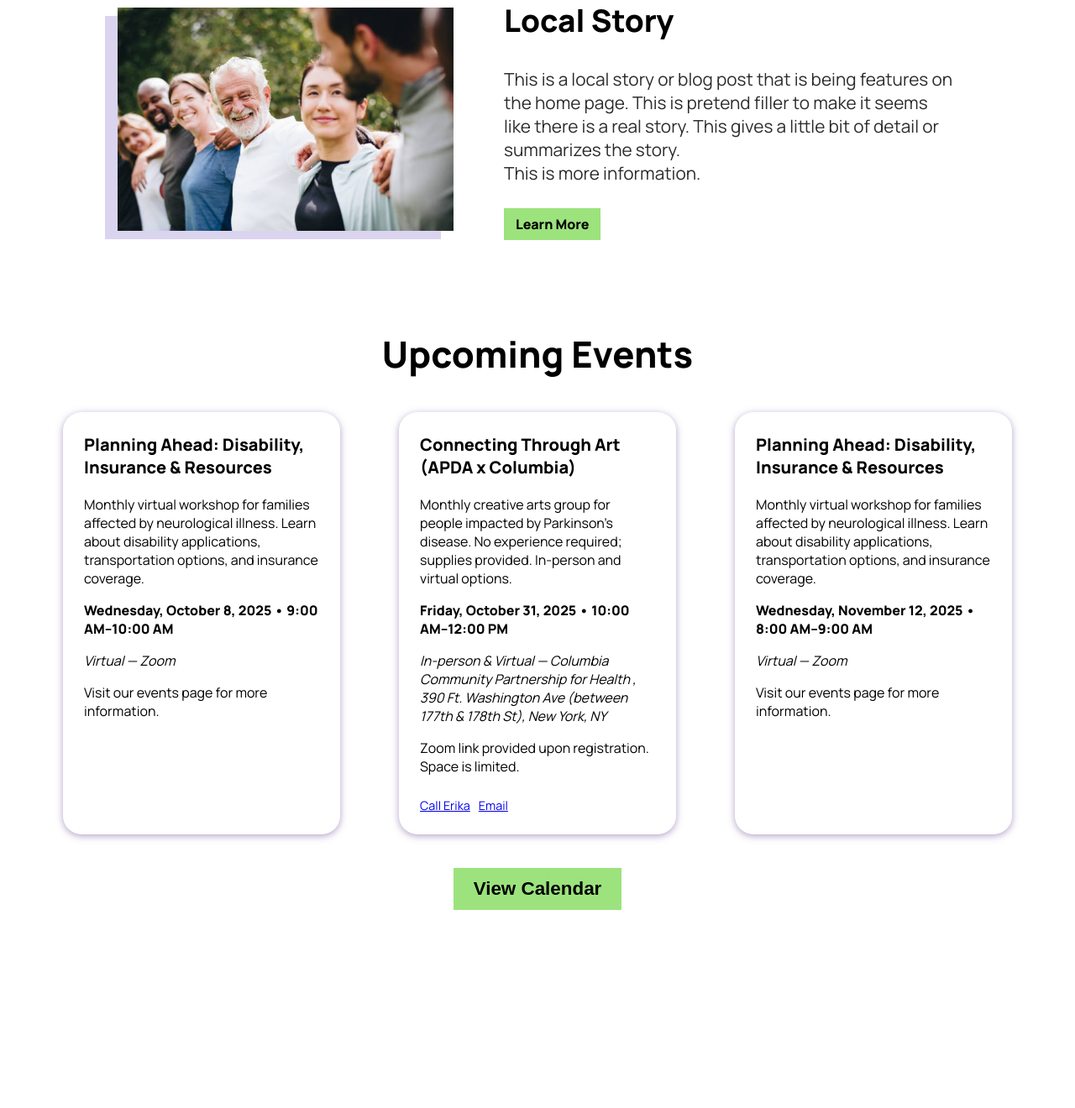
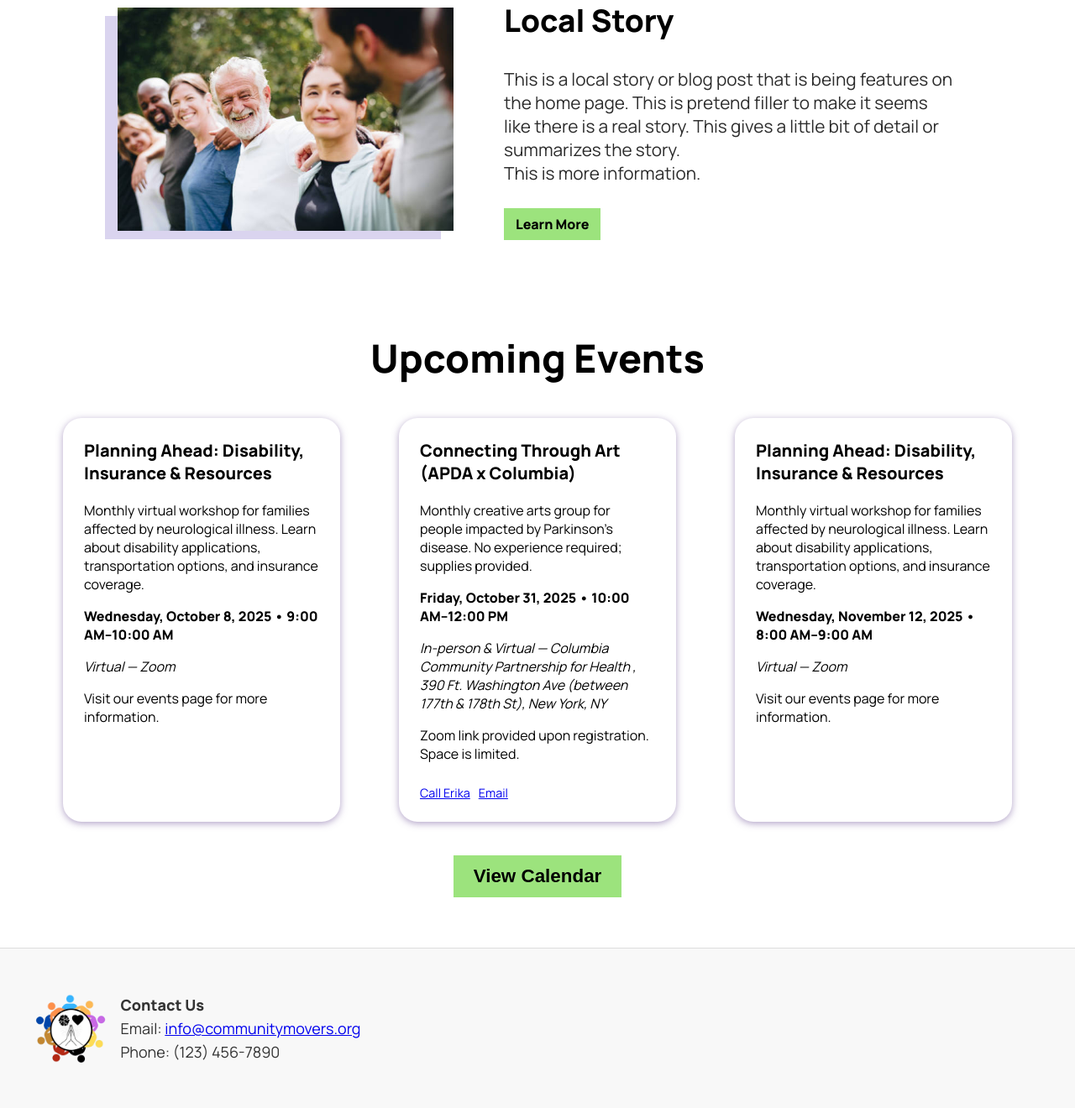
Before and after one commit to michellesynlee/UROP_Website, a Flask app: page / in a window 1280 px wide. Shown: the part 598-1918 px from the top of the page at 84% size. Before the commit the page ends 1682 px from the top, so only its background shows below. Run offline with Flask 3, Linux system fonts and the light colour scheme.

Commit message:
Bigger text, etc

```diff
--- a/static/events.json
+++ b/static/events.json
@@ -2,7 +2,7 @@
   {
     "id": "connecting-through-art",
     "title": "Connecting Through Art (APDA x Columbia)",
-    "summary": "Monthly creative arts group for people impacted by Parkinson’s disease. No experience required; supplies provided. In-person and virtual options.",
+    "summary": "Monthly creative arts group for people impacted by Parkinson’s disease. No experience required; supplies provided.",
     "description": "Each month explores a different medium—watercolor, acrylics, weaving, sculpture, collage, and more. The program supports mood, connection, and fine motor/visual-cognitive skills.",
     "recurrence": {
       "type": "monthly",
--- a/static/styles.css
+++ b/static/styles.css
@@ -111,6 +111,39 @@ body {
     .short-text {
         display: inline;
     }
+}
+
+/*------ footer -------*/
+.site-footer {
+  background-color: #f8f8f8;
+  border-top: 1px solid #ddd;
+  padding: 50px 40px; /*height of*/
+  font-family: 'Manrope', sans-serif;
+  font-size: 18px;
+  color: #333;
+}
+
+.footer-inner {
+  display: flex;
+  justify-content: space-between; /* spreads contact + links */
+  align-items: flex-start;
+  flex-wrap: wrap;
+  gap: 40px; /* breathing room on smaller screens */
+}
+
+.footer-left {
+  display: flex;
+  align-items: center;
+  gap: 15px;
+}
+
+.footer-logo-img {
+  height: 90px;
+  flex-shrink: 0;
+}
+
+.footer-contact p {
+  margin: 4px 0;
 }
 
 /* -------------- Home page -------------- */
@@ -280,7 +313,7 @@ body {
   }
 
   .events-title {
-    font-size: 2.7rem;
+    font-size: 2.9rem;
     margin-bottom: 40px;
   }
 
--- a/templates/index.html
+++ b/templates/index.html
@@ -49,11 +49,25 @@
         <span class="short-text">Brain Health</span>
       </a>
     </nav>
+  </header>
 
   <main>
     {% block content %}
     {% endblock %}
   </main>
+
+<footer class="site-footer">
+  <div class="footer-inner">
+    <!-- Logo + Contact -->
+    <div class="footer-left">
+      <img src="{{ url_for('static', filename='logo.png') }}" alt="Footer Logo" class="footer-logo-img" />
+      <div class="footer-contact">
+        <p><strong>Contact Us</strong></p>
+        <p>Email: <a href="mailto:info@communitymovers.org">info@communitymovers.org</a></p>
+        <p>Phone: (123) 456-7890</p>
+      </div>
+    </div>
+
   <script>
     window.EVENTS_JSON_URL = "{{ url_for('static', filename='events.json') }}";
   </script>
```
